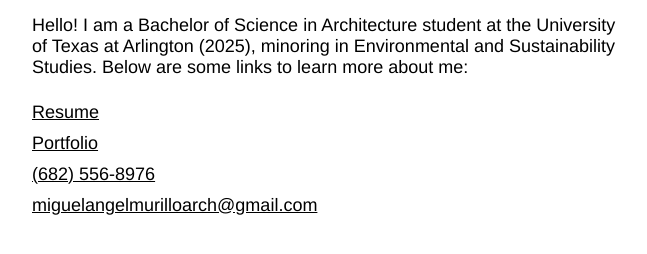
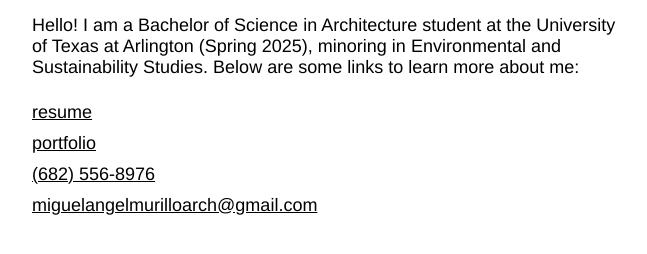
Before and after one commit to migdoro/Migdoro.github.io, a plain HTML site: page index.html in a window 1280 px wide. Shown: the part 318-572 px from the top of the page, without its empty margins (308-955 px from the left). Drawn offline with Linux system fonts and the light colour scheme.

Commit message:
Update index.html

```diff
--- a/index.html
+++ b/index.html
@@ -41,10 +41,10 @@
 <body>
   <div class="container">
     <h1>Miguelangel Murillo</h1>
-    <p>Hello! I am a Bachelor of Science in Architecture student at the University of Texas at Arlington (2025), minoring in Environmental and Sustainability Studies. Below are some links to learn more about me:</p>
+    <p>Hello! I am a Bachelor of Science in Architecture student at the University of Texas at Arlington (Spring 2025), minoring in Environmental and Sustainability Studies. Below are some links to learn more about me:</p>
 
-    <a href="resume.pdf" target="_blank">Resume</a>
-    <a href="portfolio.pdf" target="_blank">Portfolio</a>
+    <a href="resume.pdf" target="_blank">resume</a>
+    <a href="portfolio.pdf" target="_blank">portfolio</a>
 
     <a href="tel:+16825568976">(682) 556-8976</a>
     <a href="mailto:miguelangelmurilloarch@gmail.com">miguelangelmurilloarch@gmail.com</a>
```
